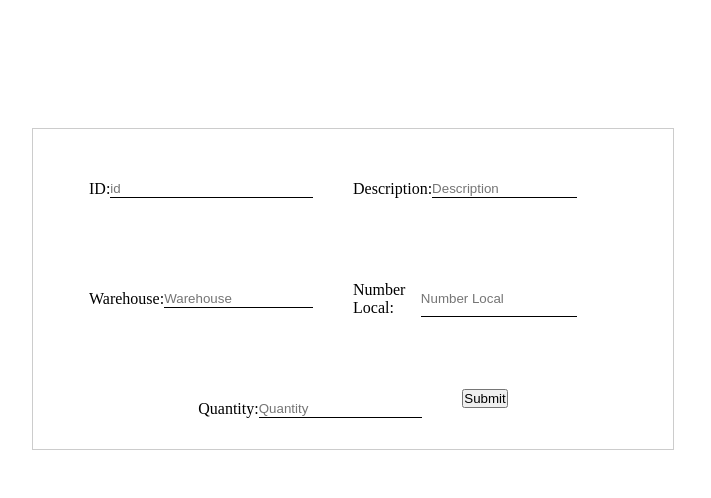
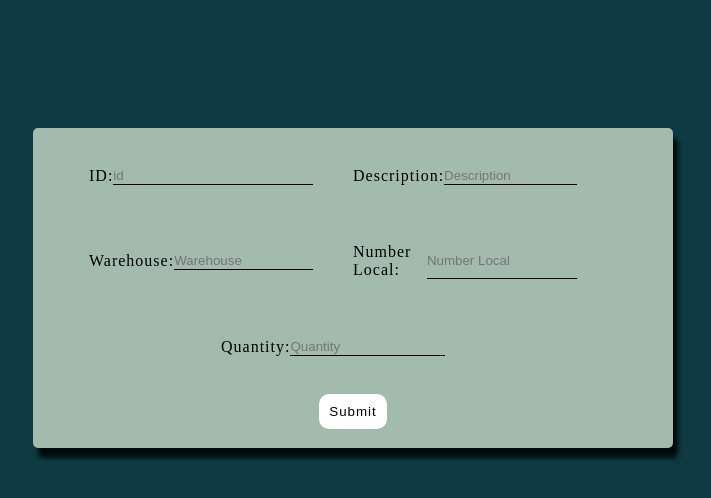
Before and after one commit to JoaoVitorSD/parts-warehouse, a plain HTML site: page frontend/index.html in a window 1280 px wide. Shown: the whole page, without its empty margins (287-998 px from the left). Drawn offline with Linux system fonts and the light colour scheme.

Commit message:
style: improve form style

```diff
--- a/frontend/index.html
+++ b/frontend/index.html
@@ -29,8 +29,8 @@
             <label class="form-label">Quantity</label>
             <input type="text" class="form-input input-quantity" placeholder="Quantity">
         </div>
-        <div class="form-fiel">
-            <button>Submit</button>
+        <div class="form-fiel full-width">
+            <button class="form-button">Submit</button>
         </div>
     </form>
 </body>
--- a/frontend/main.css
+++ b/frontend/main.css
@@ -2,7 +2,15 @@
     margin: 0;
     padding: 0;
 }
+html{
+    background: #0e3b43;
+}
 body{
+    display: flex;
+    justify-content: center;
+}
+.full-width{
+    width: 100%;
     display: flex;
     justify-content: center;
 }
@@ -14,13 +22,18 @@ body{
     flex-wrap: wrap;
     width: 50vw;
     height: 40vh;
-    border: 1px solid #ccc;
+    background: #a3bbad;
+    border-radius: 5px;
+    box-shadow: 5px 10px 5px rgba(0.5,10,10,10);
 }
 .form-field{
     margin-top: 20px;
     display: flex;
     width: 35%;
     margin-right: 40px;
+}
+.form-label{
+    letter-spacing: 1px;
 }
 .form-label::after {
     content: ":";
@@ -29,5 +42,20 @@ body{
 .form-input{
     width: 100%;
     border: none;
+    background: none;
     border-bottom: 1px solid black;
 }
+
+.form-button{
+    border: none;
+    padding: 10px;
+    border-radius: 10px;
+    cursor: pointer;
+    letter-spacing: 1px;
+    background: white;
+    transition: background 0.3s ease;
+}
+
+.form-button:hover{
+    background: rgb(194, 194, 194);
+}
```
